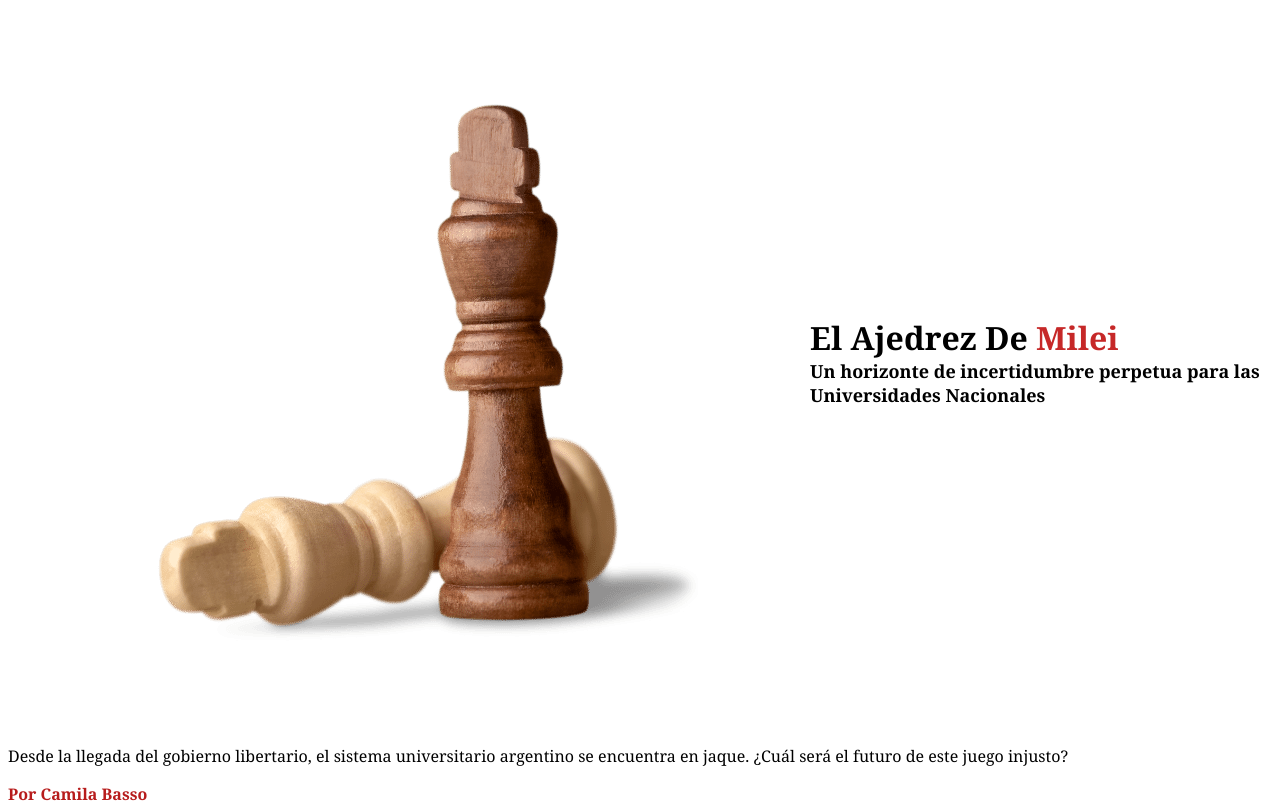
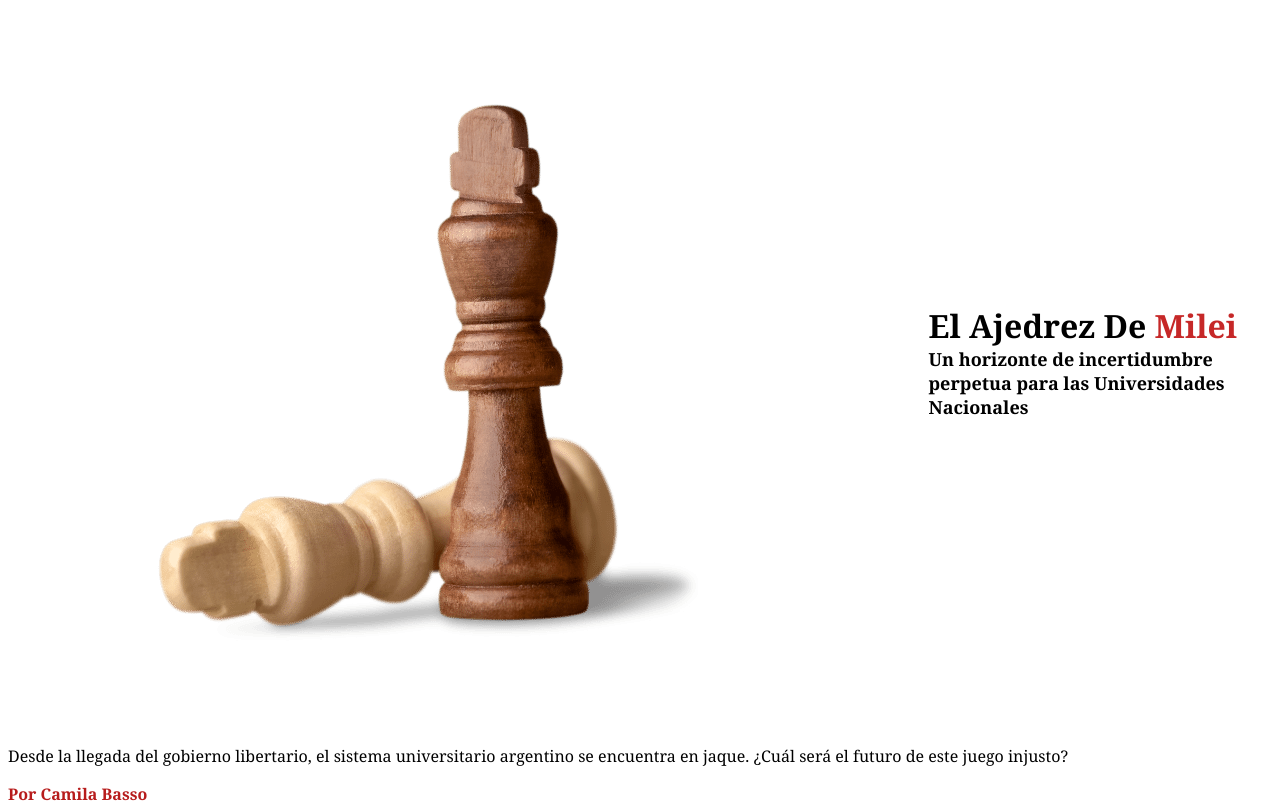
Before and after one commit to camilabasso/tp_multimedia_basso, a plain HTML site: page index.html in a window 1280 px wide. Shown: the top 808 px of the page. Drawn offline with Linux system fonts and the light colour scheme; a script that the page names is missing.

Commit message:
Update index.html

```diff
--- a/index.html
+++ b/index.html
@@ -1,8 +1,8 @@
 <figure class="table" style="width:96.2%;">
     <table class="ck-table-resized">
         <colgroup>
-            <col style="width:14.86%;">
-            <col style="width:85.14%;">
+            <col style="width:4.86%;">
+            <col style="width:8.14%;">
         </colgroup>
         <tbody>
             <tr>
```
